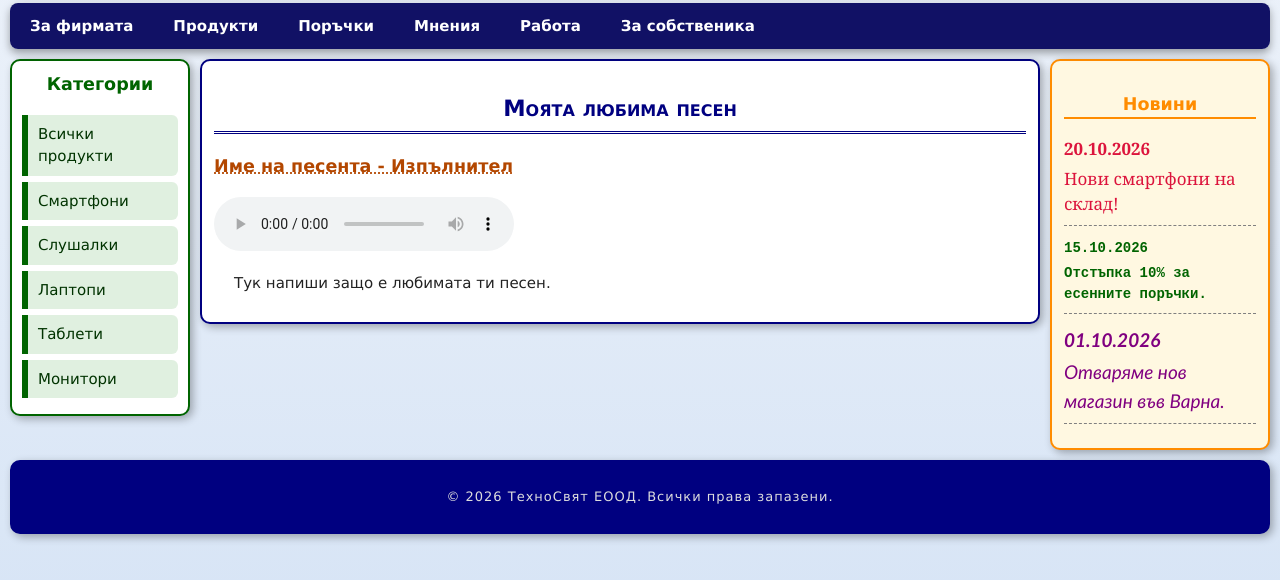
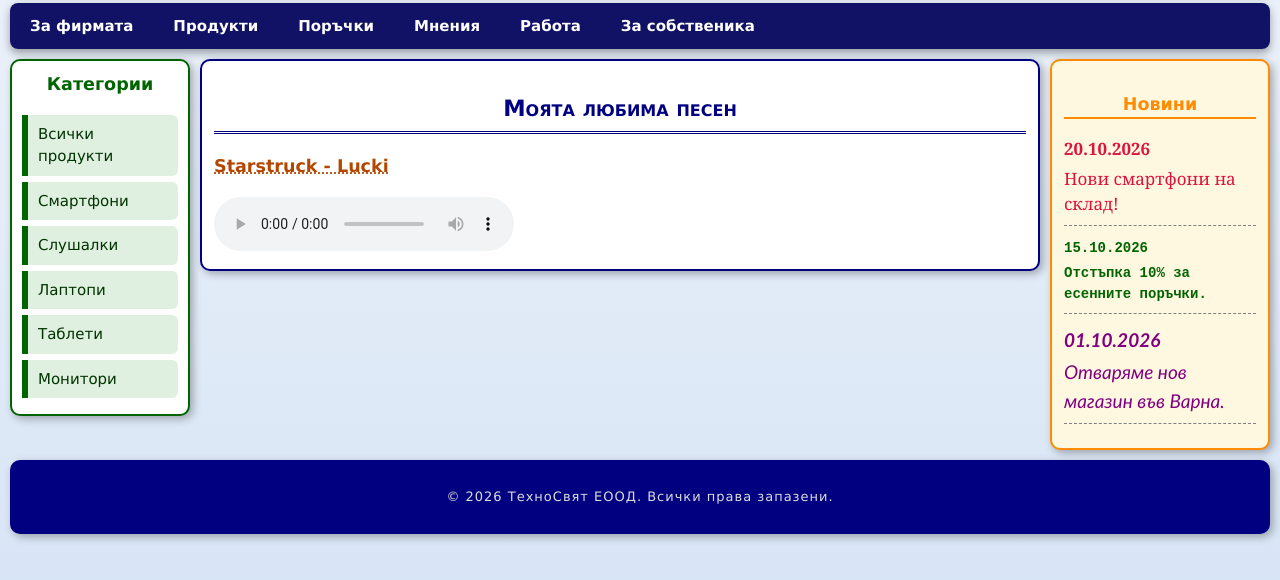
Before and after one commit to iliyxnn/Homeworks, a plain HTML site: page sait/muzika.html in a window 1280 px wide. Shown: the part 116-696 px from the top of the page. Drawn offline with Linux system fonts and the light colour scheme.

Commit message:
Add files via upload

```diff
--- a/sait/muzika.html
+++ b/sait/muzika.html
@@ -58,12 +58,12 @@
 <main>
     <h2>Моята любима песен</h2>
     <section>
-        <h3>Име на песента - Изпълнител</h3>
+        <h3>Starstruck - Lucki</h3>
         <audio controls>
             <source src="pesen.mp3" type="audio/mpeg">
             Браузърът ви не поддържа audio.
         </audio>
-        <p>Тук напиши защо е любимата ти песен.</p>
+
     </section>
 </main>
 
```
